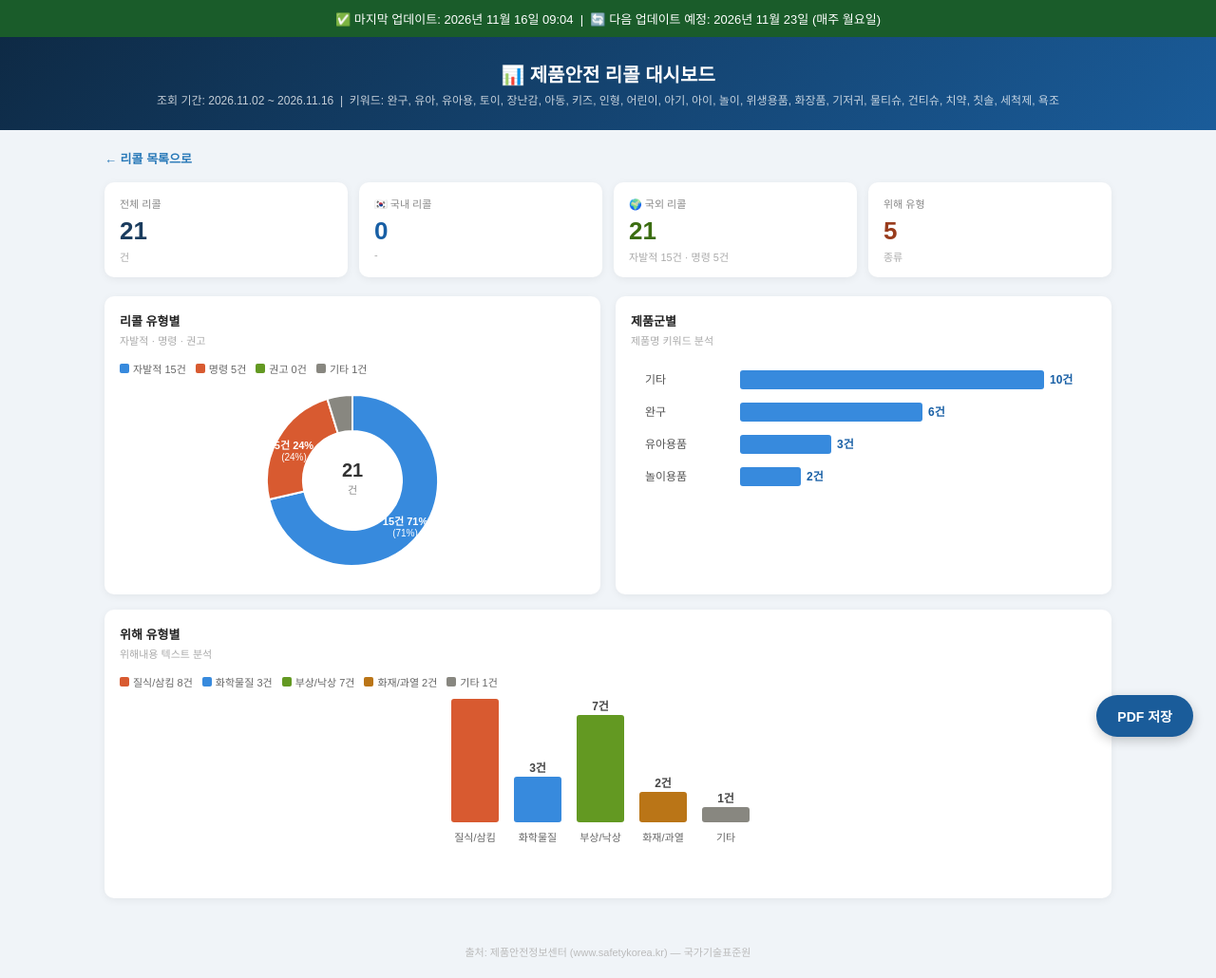
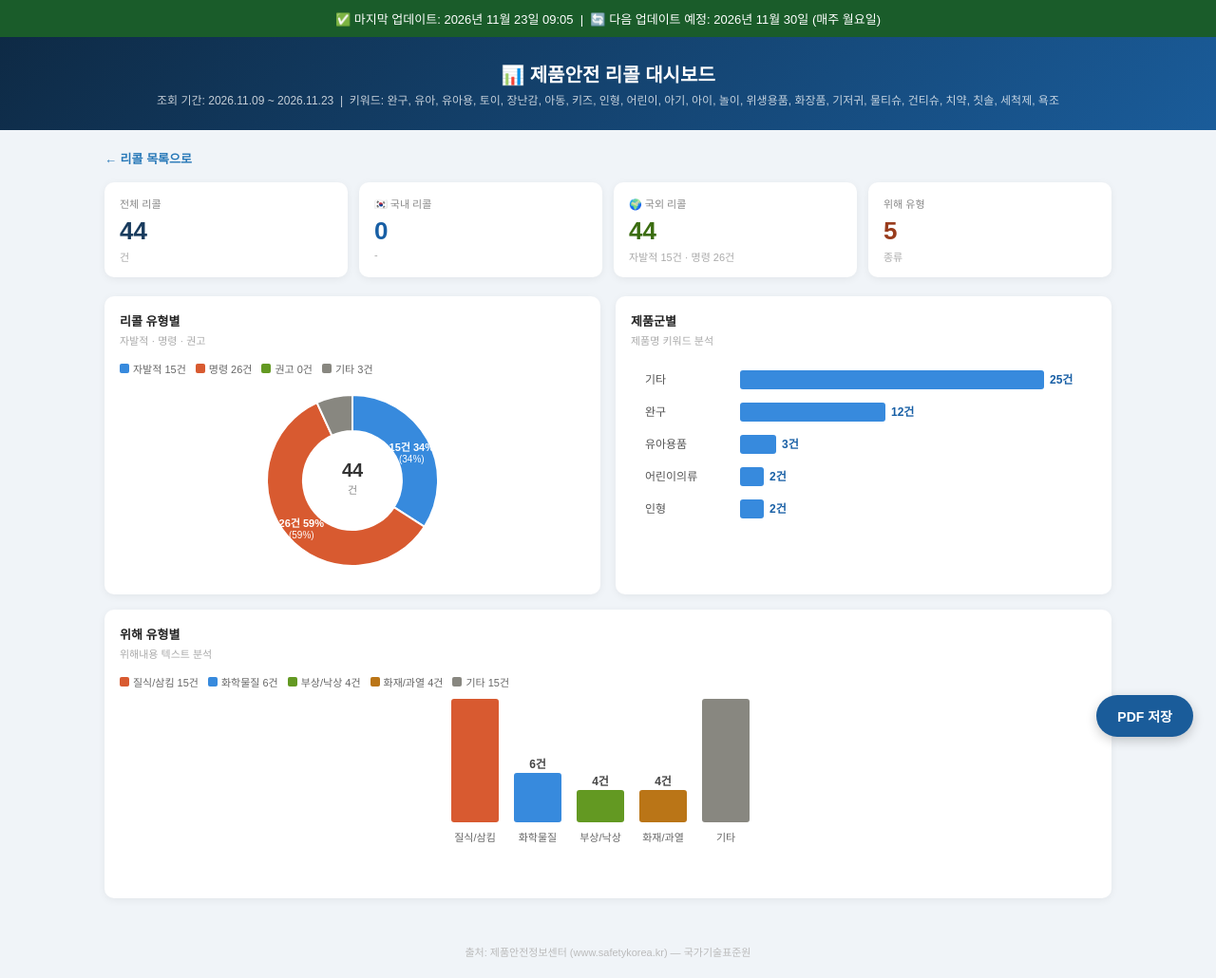
Before and after one commit to ajongchil-maker/recall, a plain HTML site: page dashboard.html in a window 1280 px wide. Shown: the whole page at 95% size. Drawn offline with Linux system fonts and the light colour scheme.

Commit message:
auto update 2026-11-23 - dashboard.html

```diff
--- a/dashboard.html
+++ b/dashboard.html
@@ -33,17 +33,17 @@ footer{text-align:center;padding:20px;color:#bbb;font-size:11px;margin-top:8px;}
 </style>
 </head>
 <body>
-<div class="update-bar">✅ 마지막 업데이트: 2026년 11월 16일 09:04 &nbsp;|&nbsp; 🔄 다음 업데이트 예정: 2026년 11월 23일 (매주 월요일)</div>
+<div class="update-bar">✅ 마지막 업데이트: 2026년 11월 23일 09:05 &nbsp;|&nbsp; 🔄 다음 업데이트 예정: 2026년 11월 30일 (매주 월요일)</div>
 <div class="header">
   <h1>📊 제품안전 리콜 대시보드</h1>
-  <p class="sub">조회 기간: 2026.11.02 ~ 2026.11.16 &nbsp;|&nbsp; 키워드: 완구, 유아, 유아용, 토이, 장난감, 아동, 키즈, 인형, 어린이, 아기, 아이, 놀이, 위생용품, 화장품, 기저귀, 물티슈, 건티슈, 치약, 칫솔, 세척제, 욕조</p>
+  <p class="sub">조회 기간: 2026.11.09 ~ 2026.11.23 &nbsp;|&nbsp; 키워드: 완구, 유아, 유아용, 토이, 장난감, 아동, 키즈, 인형, 어린이, 아기, 아이, 놀이, 위생용품, 화장품, 기저귀, 물티슈, 건티슈, 치약, 칫솔, 세척제, 욕조</p>
 </div>
 <div class="body">
   <a href="index.html" class="back-btn">← 리콜 목록으로</a>
   <div class="metrics">
-    <div class="metric"><div class="lbl">전체 리콜</div><div class="num" style="color:#1a3c5e">21</div><div class="sub">건</div></div>
+    <div class="metric"><div class="lbl">전체 리콜</div><div class="num" style="color:#1a3c5e">44</div><div class="sub">건</div></div>
     <div class="metric"><div class="lbl">🇰🇷 국내 리콜</div><div class="num" style="color:#185FA5">0</div><div class="sub">-</div></div>
-    <div class="metric"><div class="lbl">🌍 국외 리콜</div><div class="num" style="color:#3B6D11">21</div><div class="sub">자발적 15건 · 명령 5건</div></div>
+    <div class="metric"><div class="lbl">🌍 국외 리콜</div><div class="num" style="color:#3B6D11">44</div><div class="sub">자발적 15건 · 명령 26건</div></div>
     <div class="metric"><div class="lbl">위해 유형</div><div class="num" style="color:#993C1D">5</div><div class="sub">종류</div></div>
   </div>
 
@@ -53,22 +53,22 @@ footer{text-align:center;padding:20px;color:#bbb;font-size:11px;margin-top:8px;}
       <div class="desc">자발적 · 명령 · 권고</div>
       <div class="legend">
         <span><i style="background:#378ADD"></i>자발적 15건</span>
-        <span><i style="background:#D85A30"></i>명령 5건</span>
+        <span><i style="background:#D85A30"></i>명령 26건</span>
         <span><i style="background:#639922"></i>권고 0건</span>
-        <span><i style="background:#888780"></i>기타 1건</span>
+        <span><i style="background:#888780"></i>기타 3건</span>
       </div>
       <div class="svg-wrap">
         <svg viewBox="0 0 260 200" width="100%" height="200" xmlns="http://www.w3.org/2000/svg">
-          <path d="M 130.0,10.0 A 90,90 0 1,1 42.3,120.0 L 79.3,111.6 A 52,52 0 1,0 130.0,48.0 Z" fill="#378ADD" stroke="white" stroke-width="2"/>
-<text x="185.5" y="144.3" text-anchor="middle" dominant-baseline="middle" fill="white" font-size="11" font-weight="bold">15건
-71%</text>
-<text x="185.5" y="156.3" text-anchor="middle" dominant-baseline="middle" fill="white" font-size="10">(71%)</text>
-<path d="M 42.3,120.0 A 90,90 0 0,1 103.5,14.0 L 114.7,50.3 A 52,52 0 0,0 79.3,111.6 Z" fill="#D85A30" stroke="white" stroke-width="2"/>
-<text x="68.5" y="64.5" text-anchor="middle" dominant-baseline="middle" fill="white" font-size="11" font-weight="bold">5건
-24%</text>
-<text x="68.5" y="76.5" text-anchor="middle" dominant-baseline="middle" fill="white" font-size="10">(24%)</text>
-<path d="M 103.5,14.0 A 90,90 0 0,1 130.0,10.0 L 130.0,48.0 A 52,52 0 0,0 114.7,50.3 Z" fill="#888780" stroke="white" stroke-width="2"/>
-<text x="130" y="96" text-anchor="middle" fill="#333" font-size="20" font-weight="bold">21</text>
+          <path d="M 130.0,10.0 A 90,90 0 0,1 205.7,148.7 L 173.7,128.1 A 52,52 0 0,0 130.0,48.0 Z" fill="#378ADD" stroke="white" stroke-width="2"/>
+<text x="192.3" y="66.0" text-anchor="middle" dominant-baseline="middle" fill="white" font-size="11" font-weight="bold">15건
+34%</text>
+<text x="192.3" y="78.0" text-anchor="middle" dominant-baseline="middle" fill="white" font-size="10">(34%)</text>
+<path d="M 205.7,148.7 A 90,90 0 1,1 92.6,18.1 L 108.4,52.7 A 52,52 0 1,0 173.7,128.1 Z" fill="#D85A30" stroke="white" stroke-width="2"/>
+<text x="76.3" y="146.5" text-anchor="middle" dominant-baseline="middle" fill="white" font-size="11" font-weight="bold">26건
+59%</text>
+<text x="76.3" y="158.5" text-anchor="middle" dominant-baseline="middle" fill="white" font-size="10">(59%)</text>
+<path d="M 92.6,18.1 A 90,90 0 0,1 130.0,10.0 L 130.0,48.0 A 52,52 0 0,0 108.4,52.7 Z" fill="#888780" stroke="white" stroke-width="2"/>
+<text x="130" y="96" text-anchor="middle" fill="#333" font-size="20" font-weight="bold">44</text>
 <text x="130" y="114" text-anchor="middle" fill="#888" font-size="11">건</text>
         </svg>
       </div>
@@ -78,19 +78,22 @@ footer{text-align:center;padding:20px;color:#bbb;font-size:11px;margin-top:8px;}
       <h3>제품군별</h3>
       <div class="desc">제품명 키워드 분석</div>
       <div class="svg-wrap">
-        <svg viewBox="0 0 460 156" width="100%" height="156" xmlns="http://www.w3.org/2000/svg">
+        <svg viewBox="0 0 460 190" width="100%" height="190" xmlns="http://www.w3.org/2000/svg">
           <text x="0" y="24" fill="#555" font-size="12">기타</text>
 <rect x="100" y="10" width="320" height="20" rx="3" fill="#378ADD"/>
-<text x="426" y="24" fill="#185FA5" font-size="12" font-weight="bold">10건</text>
+<text x="426" y="24" fill="#185FA5" font-size="12" font-weight="bold">25건</text>
 <text x="0" y="58" fill="#555" font-size="12">완구</text>
-<rect x="100" y="44" width="192" height="20" rx="3" fill="#378ADD"/>
-<text x="298" y="58" fill="#185FA5" font-size="12" font-weight="bold">6건</text>
+<rect x="100" y="44" width="153" height="20" rx="3" fill="#378ADD"/>
+<text x="259" y="58" fill="#185FA5" font-size="12" font-weight="bold">12건</text>
 <text x="0" y="92" fill="#555" font-size="12">유아용품</text>
-<rect x="100" y="78" width="96" height="20" rx="3" fill="#378ADD"/>
-<text x="202" y="92" fill="#185FA5" font-size="12" font-weight="bold">3건</text>
-<text x="0" y="126" fill="#555" font-size="12">놀이용품</text>
-<rect x="100" y="112" width="64" height="20" rx="3" fill="#378ADD"/>
-<text x="170" y="126" fill="#185FA5" font-size="12" font-weight="bold">2건</text>
+<rect x="100" y="78" width="38" height="20" rx="3" fill="#378ADD"/>
+<text x="144" y="92" fill="#185FA5" font-size="12" font-weight="bold">3건</text>
+<text x="0" y="126" fill="#555" font-size="12">어린이의류</text>
+<rect x="100" y="112" width="25" height="20" rx="3" fill="#378ADD"/>
+<text x="131" y="126" fill="#185FA5" font-size="12" font-weight="bold">2건</text>
+<text x="0" y="160" fill="#555" font-size="12">인형</text>
+<rect x="100" y="146" width="25" height="20" rx="3" fill="#378ADD"/>
+<text x="131" y="160" fill="#185FA5" font-size="12" font-weight="bold">2건</text>
         </svg>
       </div>
     </div>
@@ -100,28 +103,28 @@ footer{text-align:center;padding:20px;color:#bbb;font-size:11px;margin-top:8px;}
     <h3>위해 유형별</h3>
     <div class="desc">위해내용 텍스트 분석</div>
     <div class="legend">
-      <span><i style="background:#D85A30"></i>질식/삼킴 8건</span>
-      <span><i style="background:#378ADD"></i>화학물질 3건</span>
-      <span><i style="background:#639922"></i>부상/낙상 7건</span>
-      <span><i style="background:#BA7517"></i>화재/과열 2건</span>
-      <span><i style="background:#888780"></i>기타 1건</span>
+      <span><i style="background:#D85A30"></i>질식/삼킴 15건</span>
+      <span><i style="background:#378ADD"></i>화학물질 6건</span>
+      <span><i style="background:#639922"></i>부상/낙상 4건</span>
+      <span><i style="background:#BA7517"></i>화재/과열 4건</span>
+      <span><i style="background:#888780"></i>기타 15건</span>
     </div>
     <div class="svg-wrap">
       <svg viewBox="0 0 330 190" width="100%" height="190" xmlns="http://www.w3.org/2000/svg">
         <rect x="0" y="0" width="50" height="130" rx="3" fill="#D85A30"/>
-<text x="25" y="-5" text-anchor="middle" fill="#444" font-size="12" font-weight="bold">8건</text>
+<text x="25" y="-5" text-anchor="middle" fill="#444" font-size="12" font-weight="bold">15건</text>
 <text x="25" y="150" text-anchor="middle" fill="#666" font-size="11">질식/삼킴</text>
-<rect x="66" y="82" width="50" height="48" rx="3" fill="#378ADD"/>
-<text x="91" y="77" text-anchor="middle" fill="#444" font-size="12" font-weight="bold">3건</text>
+<rect x="66" y="78" width="50" height="52" rx="3" fill="#378ADD"/>
+<text x="91" y="73" text-anchor="middle" fill="#444" font-size="12" font-weight="bold">6건</text>
 <text x="91" y="150" text-anchor="middle" fill="#666" font-size="11">화학물질</text>
-<rect x="132" y="17" width="50" height="113" rx="3" fill="#639922"/>
-<text x="157" y="12" text-anchor="middle" fill="#444" font-size="12" font-weight="bold">7건</text>
+<rect x="132" y="96" width="50" height="34" rx="3" fill="#639922"/>
+<text x="157" y="91" text-anchor="middle" fill="#444" font-size="12" font-weight="bold">4건</text>
 <text x="157" y="150" text-anchor="middle" fill="#666" font-size="11">부상/낙상</text>
-<rect x="198" y="98" width="50" height="32" rx="3" fill="#BA7517"/>
-<text x="223" y="93" text-anchor="middle" fill="#444" font-size="12" font-weight="bold">2건</text>
+<rect x="198" y="96" width="50" height="34" rx="3" fill="#BA7517"/>
+<text x="223" y="91" text-anchor="middle" fill="#444" font-size="12" font-weight="bold">4건</text>
 <text x="223" y="150" text-anchor="middle" fill="#666" font-size="11">화재/과열</text>
-<rect x="264" y="114" width="50" height="16" rx="3" fill="#888780"/>
-<text x="289" y="109" text-anchor="middle" fill="#444" font-size="12" font-weight="bold">1건</text>
+<rect x="264" y="0" width="50" height="130" rx="3" fill="#888780"/>
+<text x="289" y="-5" text-anchor="middle" fill="#444" font-size="12" font-weight="bold">15건</text>
 <text x="289" y="150" text-anchor="middle" fill="#666" font-size="11">기타</text>
       </svg>
     </div>
```
